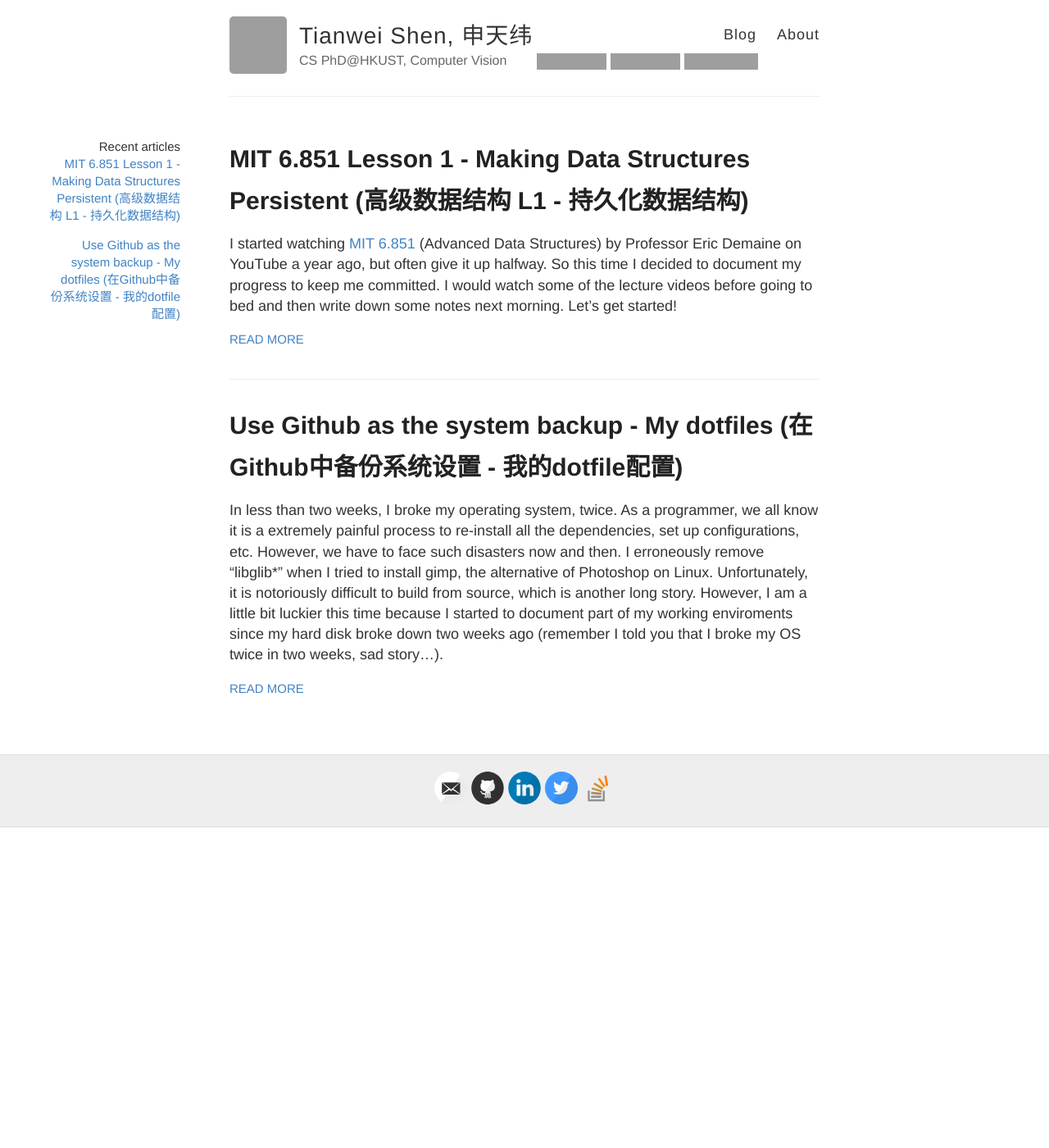
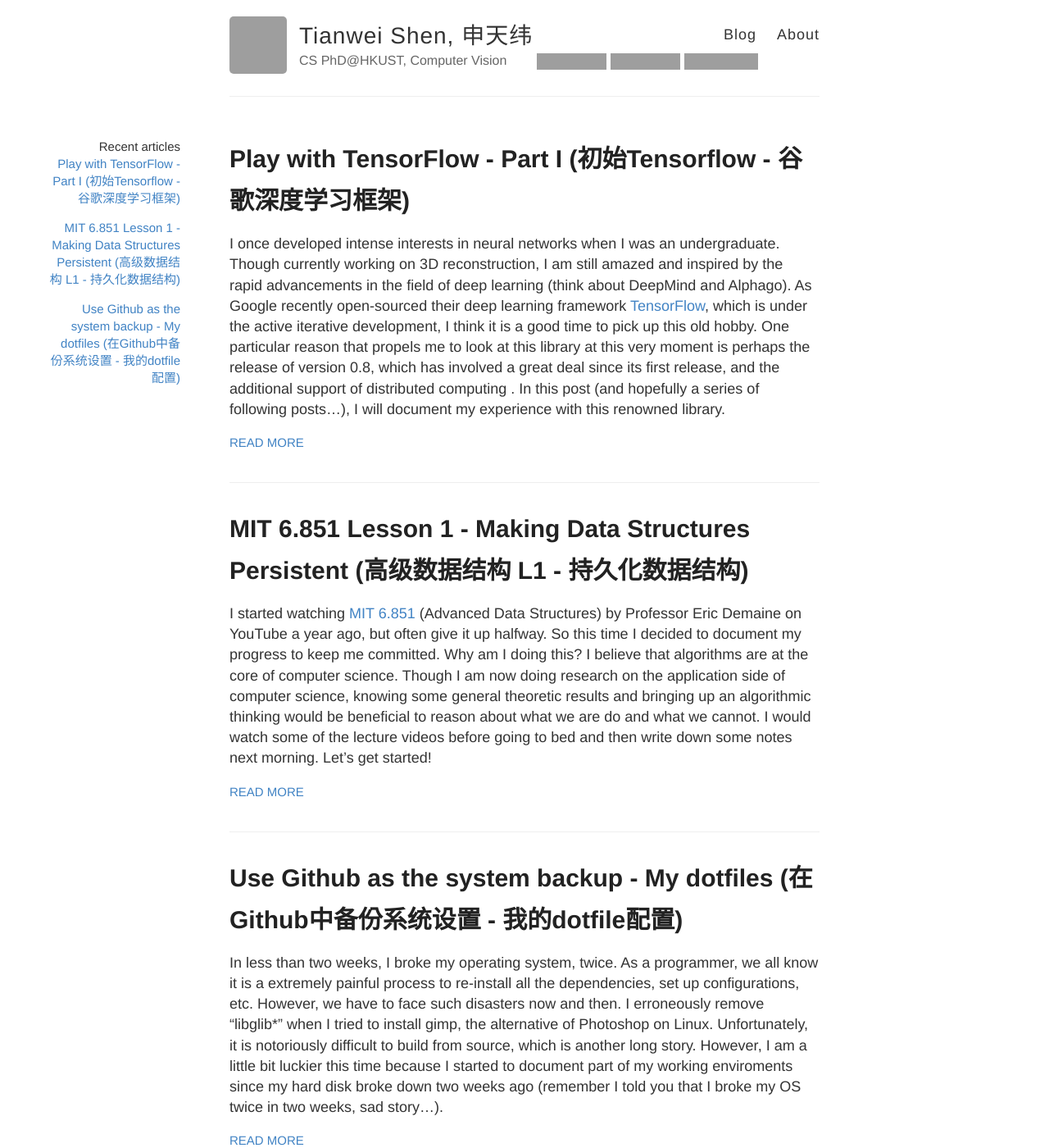
Before and after one commit to hlzz/hlzz.github.io, a Jekyll site: the page built from index.html, in a window 1280 px wide and 1400 px high. Shown: the whole window at 82% size. Built offline with Jekyll 4.4.1, drawn with Linux system fonts in a browser that asks for light colours; grey boxes are pictures that could not be loaded.

Commit message:
add tensorflow-1

````diff
--- a/_posts/2016-4-15-persistent_data_structure.md
+++ b/_posts/2016-4-15-persistent_data_structure.md
@@ -2,13 +2,16 @@
 layout: post
 title: MIT 6.851 Lesson 1 - Making Data Structures Persistent (高级数据结构 L1 - 持久化数据结构)
 ---
-I started watching [MIT 6.851](https://www.youtube.com/playlist?list=PLUl4u3cNGP61hsJNdULdudlRL493b-XZf) (Advanced Data Structures) by Professor Eric Demaine on YouTube a year ago, but often give it up halfway. So this time I decided to document my progress
-to keep me committed. I would watch some of the lecture videos before going to bed and then write down some notes next morning. Let's get started!
+I started watching [MIT 6.851](https://www.youtube.com/playlist?list=PLUl4u3cNGP61hsJNdULdudlRL493b-XZf) (Advanced Data Structures) by Professor Eric Demaine on YouTube a year ago, but often give it up halfway. So this time I decided to document my progress to keep me committed.
+Why am I doing this? I believe that algorithms are at the core of computer science.
+Though I am now doing research on the application side of computer science,
+knowing some general theoretic results and bringing up an algorithmic thinking would be beneficial to reason about what we are do and what we cannot.
+I would watch some of the lecture videos before going to bed and then write down some notes next morning. Let's get started!
 
 The first lecture concerns with persistent data structures. The topic is broad and I cannot grasp all the essence solely by watching the lectures.
 Therefore some reference reading is necessary to catch up with the course. The following content is based on the lecture and some reference materials.
 
-## Four types of persistency [2]
+## Four Types of Persistency [2]
 
 * Partially persistent: may query any previous version of the data structure, but we may only update the latest version.
 
@@ -21,7 +24,8 @@ Therefore some reference reading is necessary to catch up with the course. The f
 This class contains general techniques to do partial persistence and full persistence, and what we know about confluent persistence and functional persistence, which means
 the research related to the latter two persistence is not fully solved.
 
-## Partially persistence
+## Partially Persistence
+
 The method that Eric shows is basically the node-copying method in the original paper [1].
 This allows nodes in the persistent structure to hold only a fixed number of field values (*2p* where *p* is the maximum in-degree).
 When we run out of space in a node, we create a new copy of the node and update a set of back-pointers (up to *p* back-pointers, therefore at most *p* in-nodes).
@@ -41,7 +45,7 @@ update pointers of the predecessors.
 
 Whenever a recursion modification happens, the potential decrease (-2cp) cancels out with the $p \dot recursion$, thus the amortized cost is constant. Very clever!
 
-## Full persistence
+## Full Persistence
 Full persistence relies on a order-maintenance data structure in the future lecture, so that we can linearize a version tree by traversing the node:
 
 * It can insert item before/after a given node in O(1) time.
@@ -61,9 +65,9 @@ In this case, the version tree should also be splitted at this point and some of
 So we need to recursively update *2d+2p+1* pointers. The potential function is $c\sum #empty mods. slots$.
 The following analysis is similar to the partially persistence case and omitted.
 
-De-amortize (Eric): O(1) worst-case slow down for partial persistence. For full persistent it is a open problem
+De-amortize (Eric): O(1) worst-case slow down for partial persistence. For full persistent it is a open problem.
 
-## Confluent persistence and functional persistence
+## Confluent Persistence and Functional Persistence
 For confluent persistence the versions forms a DAG. [3] gives an exponential reduction in space and time compared to the naive method.
 I don't fully understand this part and there are still some open problems.
 So I will just list the literatures [3, 4, 5] that Eric has mentioned in his class for further reference.
--- /dev/null
+++ b/_posts/2016-4-17-play_with_tensorflow.md
@@ -0,0 +1,90 @@
+---
+layout: post
+title: Play with TensorFlow - Part I (初始Tensorflow - 谷歌深度学习框架)
+---
+
+I once developed intense interests in neural networks when I was an undergraduate. Though currently working on 3D reconstruction,
+I am still amazed and inspired by the rapid advancements in the field of deep learning (think about DeepMind and Alphago).
+As Google recently open-sourced their deep learning framework [TensorFlow](https://www.tensorflow.org), which is under the active iterative development, I think it is a good time to pick up this old hobby.
+One particular reason that propels me to look at this library at this very moment is perhaps the release of version 0.8, which has involved a great deal since its first release, and the additional support of distributed computing .
+In this post (and hopefully a series of following posts...), I will document my experience with this renowned library.
+
+## Installation
+One thing I like frameworks and libraried provided by big companies is that the deployment and support work is nicely done.
+The installation process didn't take me too much efforts thanks to the detailed tutorial, only that I am using a Macbook and currently GPU support can't be enabled for OSX.
+But hopefully it might be supported soon by them.
+
+## First Try
+To test the installation, I just run the 'python convolutional.py' in 'tensorflow/models/image/mnist' folder
+
+```
+Tianweis-Macbook:mnist STW$ python convolutional.py
+Successfully downloaded train-images-idx3-ubyte.gz 9912422 bytes.
+Successfully downloaded train-labels-idx1-ubyte.gz 28881 bytes.
+Successfully downloaded t10k-images-idx3-ubyte.gz 1648877 bytes.
+Successfully downloaded t10k-labels-idx1-ubyte.gz 4542 bytes.
+Extracting data/train-images-idx3-ubyte.gz
+Extracting data/train-labels-idx1-ubyte.gz
+Extracting data/t10k-images-idx3-ubyte.gz
+Extracting data/t10k-labels-idx1-ubyte.gz
+Initialized!
+Step 0 (epoch 0.00), 3.7 ms
+Minibatch loss: 12.054, learning rate: 0.010000
+Minibatch error: 90.6%
+Validation error: 84.6%
+Step 100 (epoch 0.12), 209.4 ms
+Minibatch loss: 3.269, learning rate: 0.010000
+Minibatch error: 6.2%
+Validation error: 6.9%
+Step 200 (epoch 0.23), 227.5 ms
+Minibatch loss: 3.474, learning rate: 0.010000
+Minibatch error: 12.5%
+Validation error: 3.6%
+Step 300 (epoch 0.35), 219.9 ms
+Minibatch loss: 3.215, learning rate: 0.010000
+Minibatch error: 7.8%
+Validation error: 3.4%
+...
+# *Steps are omitted in this output*
+...
+Step 8500 (epoch 9.89), 238.9 ms
+Minibatch loss: 1.614, learning rate: 0.006302
+Minibatch error: 3.1%
+Validation error: 0.8%
+Test error: 0.8%
+```
+
+After 8500 epochs, it returns a CNN model with 0.8 validation and test error, cool!
+
+## System Highlights
+After spending some time reading the initial whitepaper [1], I summarize some of the system highlights:
+
+* The TensorFlow computation is decribed by a directed graph, which is composed of a set of nodes.
+
+* node: values that flow along normal edges
+
+* control dependencies: enforce orderings, controlling the peak memory usage
+
+* operations and kernels: An operation has a name and represents an abstract computation, A kernel is a particular implementation of an operation that can be run on a particular type of device (e.g., CPU or GPU).
+
+* Client-master model: use Session interface to communicate with the master, and one or more worker processes. (TensorFlow didn't release a native distributed computing solution until version 0.8.)
+
+* Fault tolerance: is achieved by Variable nodes that each is connected to a Save node and Restore node.
+
+* Gradient computation: it first finds the path in the computation graph from I to C. Then it backtracks from C to I, and for each operation on the backward path it adds a node to the TensorFlow graph
+
+* Many of our kernel implementations are relatively thin wrappers around such optimized libraries (e.g., cuBLAS, cuDNN).
+
+* Performance evaluation: they haven't provided such a benchmark comparison with other ML systems such as Caffe and Theano at this moment. But according to some external benchmark tests [2 - 4], it is claimed to have bad performance compared to other popular libraries. We cannot say too definitively on the performance issue since it is involving rapidly thanks to the huge community.
+
+## A Brief Exploration of the Code
+TensorFlow uses [bazel](http://bazel.io) as the building tool, which is internally used by Google. It has several dependencies, e.g., [protobuf](https://github.com/google/protobuf) for data serializing, [grpc](https://github.com/grpc/grpc) for message passing in distributed computing, [Eigen3](http://eigen.tuxfamily.org) for matrix manipulation, the list goes on. The core lib directory is both giant and neat, containing the client interface distributed runtime, graph definitions, kernel-related (device) code, etc. I looked up the tensorflow website and found dozens of examples, but no roadmap or code structures for contributing. So in the future I might delve deeper into the code and find more details about the implementation. Stay tuned!
+
+## Reference
+[1] TensorFlow whitepaper: Abadi, Martın, et al. "TensorFlow: Large-Scale Machine Learning on Heterogeneous Distributed Systems." arXiv preprint arXiv:1603.04467 (2016)
+
+[2] https://en.wikipedia.org/wiki/Comparison_of_deep_learning_software
+
+[3] Bahrampour, Soheil, et al. "Comparative Study of Deep Learning Software Frameworks." arXiv preprint arXiv:1511.06435 (2015).
+
+[4] https://github.com/soumith/convnet-benchmarks
````
